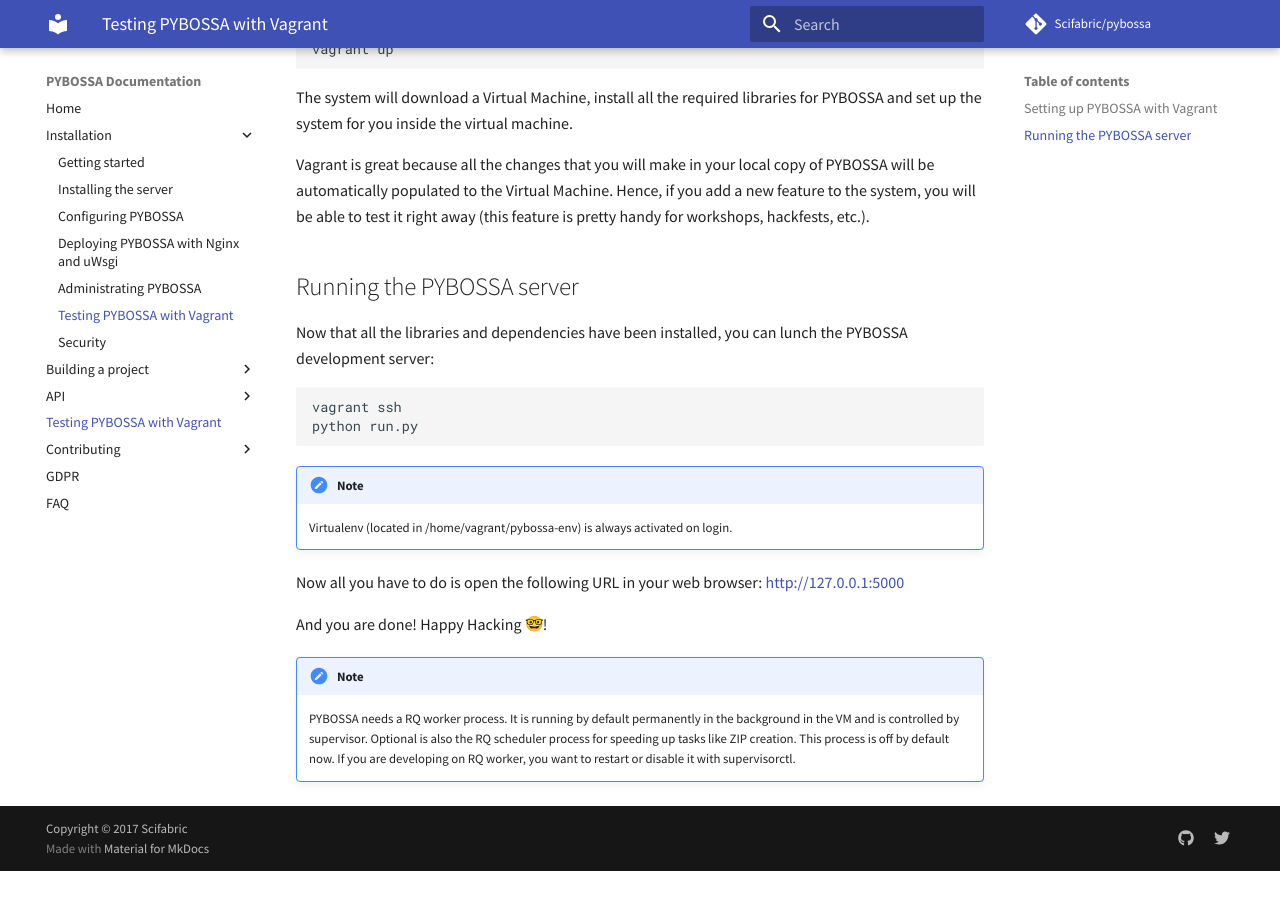
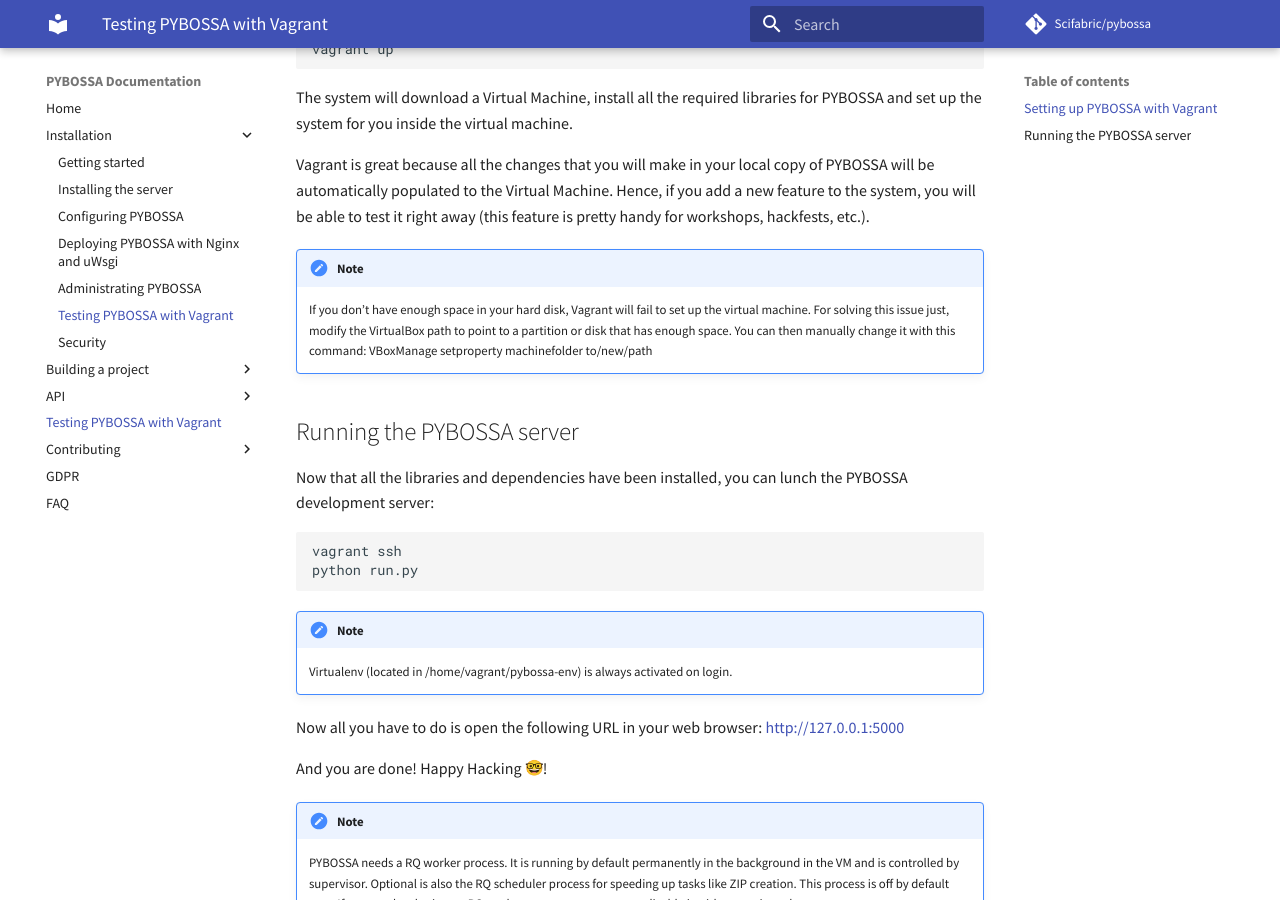
Before and after one commit to Scifabric/docs.pybossa.com, an MkDocs documentation site: the page built from docs/installation/vagrant.md, in a window 1280 px wide and 900 px high, scrolled down 1078 px. Built offline with MkDocs 1.6.1 and Material for MkDocs 9.7.7, drawn with Linux system fonts in a browser that asks for light colours; emoji names are drawn with the system emoji font; comment, search, counter and statistics services are not loaded; old or Windows-style settings are respelled for this version of MkDocs; before the commit the page ends 1949 px from its top, so only the background shows below that.

Commit message:
Update docs.

```diff
--- a/docs/installation/vagrant.md
+++ b/docs/installation/vagrant.md
@@ -44,6 +44,13 @@
 Virtual Machine. Hence, if you add a new feature to the system, you will be able to test it right away (this feature is pretty handy for
 workshops, hackfests, etc.).
 
+
+!!! note
+    If you don't have enough space in your hard disk, Vagrant will fail to set up the virtual machine. For solving this issue
+    just, modify the VirtualBox path to point to a partition or disk that has enough space. You can then manually change it with
+    this command: VBoxManage setproperty machinefolder to/new/path
+
+
 ## Running the PYBOSSA server
 
 Now that all the libraries and dependencies have been installed, you can lunch the PYBOSSA development server:
```
